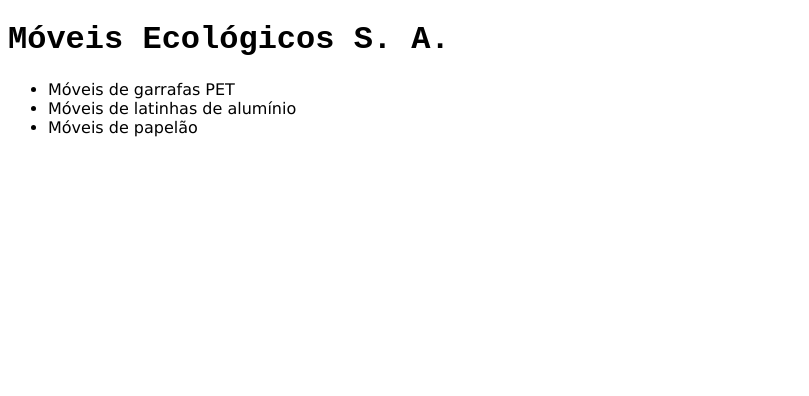
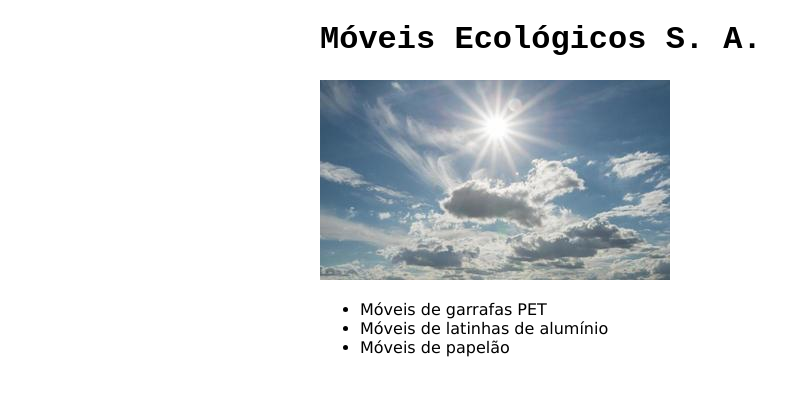
Before and after one commit to SamaraLW/auladegithub, a plain HTML site: page aula1.html in a window 1280 px wide. Shown: the whole page, without its empty margins (0-809 px from the left). Drawn offline with Linux system fonts and the light colour scheme.

Commit message:
Modificando o titulo e ajustando o CSS

```diff
--- a/aula1.html
+++ b/aula1.html
@@ -4,11 +4,11 @@
     <meta charset="UTF-8">
     <meta name="viewport" content="width=device-width, initial-scale=1.0">
     <link rel="stylesheet" type="text/css" href="estilo.css" />
-    <title>Móveis</title>
+    <title>Móveis Ecológicos S. A.</title>
 </head>
 <body>
     <h1>Móveis Ecológicos S. A.</h1>
-    <a href="imagem/sol.jpg"></a>
+    <img src="imagem/sol.jpg">
     <ul>
         <li>Móveis de garrafas PET</li>
         <li>Móveis de latinhas de alumínio</li>
--- a/estilo.css
+++ b/estilo.css
@@ -4,3 +4,8 @@ h1{
 li{
     font-family: 'Lucida Sans', 'Lucida Sans Regular', 'Lucida Grande', 'Lucida Sans Unicode', Geneva, Verdana, sans-serif;
 }
+
+body{
+    width: 50%;
+    margin: auto;
+}
```
